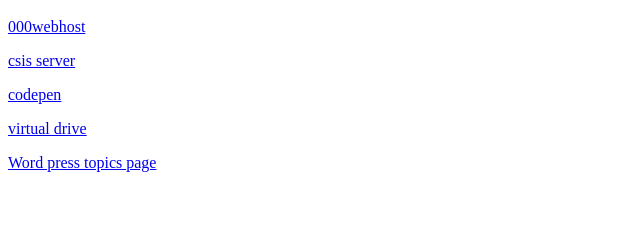
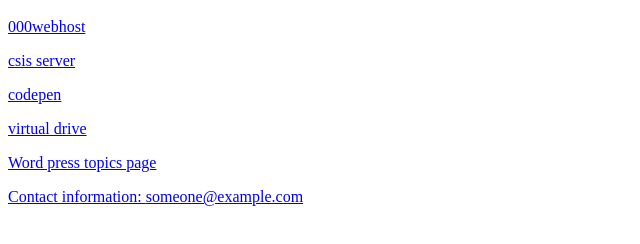
Before and after one commit to ackott/pages, a plain HTML site: page index.html in a window 1280 px wide. Shown: the part 48-292 px from the top of the page, without its empty margins (0-640 px from the left). Drawn offline with Linux system fonts and the light colour scheme.

Commit message:
Update index.html

```diff
--- a/index.html
+++ b/index.html
@@ -4,3 +4,5 @@
 <p><a href=https://codepen.io/ackott/pen/qMXmgV > codepen </a></p>
 <p><a href=https://webp.svsu.edu/~ackott/cis255.html > virtual drive </p>
 <p><a href=https://cis255.wordpress.com/editors-and-topics > Word press topics page </p>
+  Contact information: <a href="mailto:someone@example.com">
+  someone@example.com</a>
```
